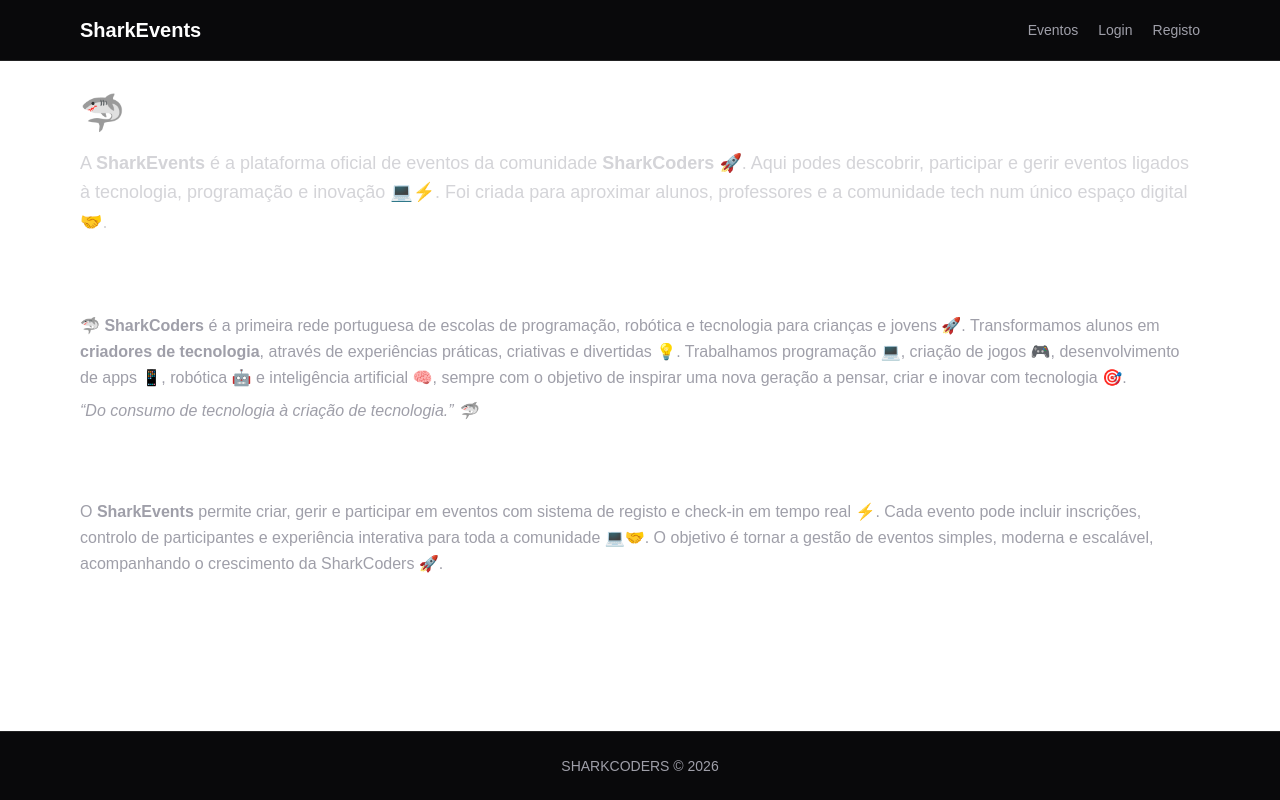
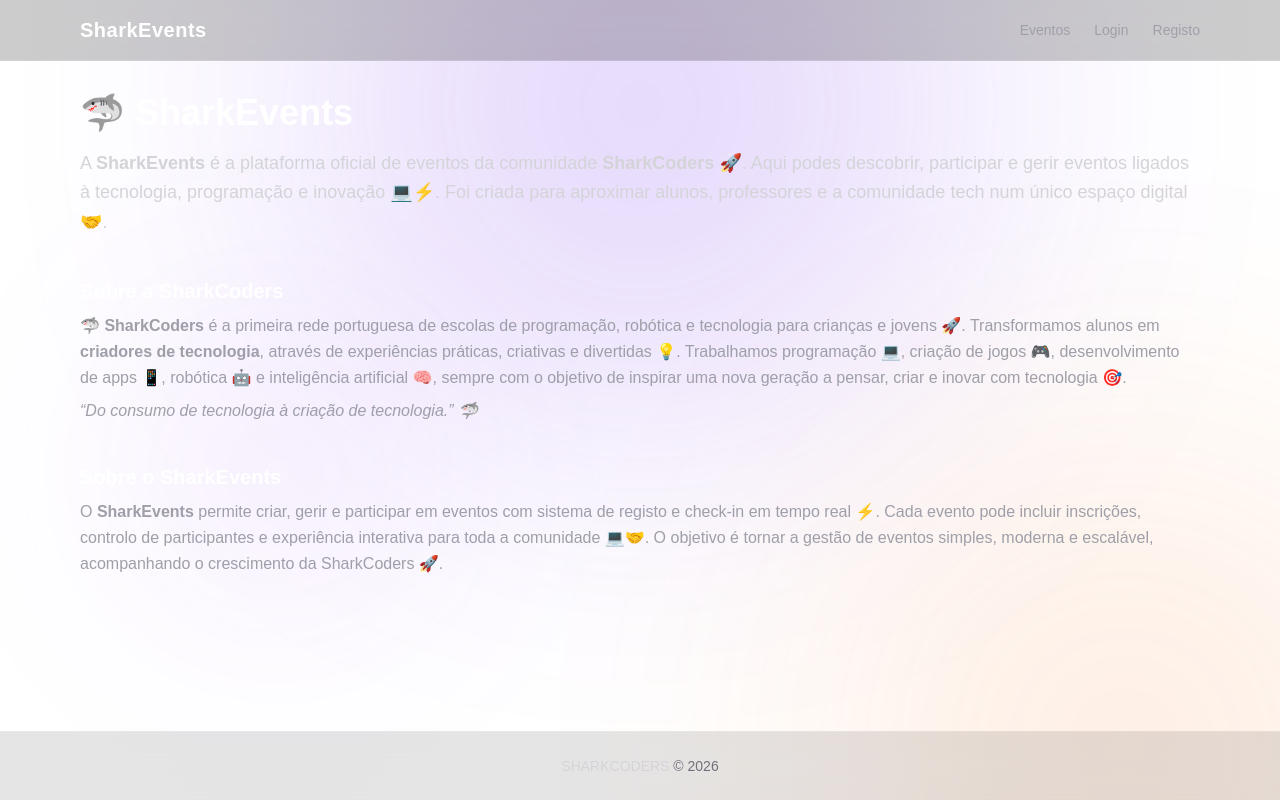
Before and after one commit to flvm-png/sharkevents, a Next.js app: page / in a window 1280 px wide. Built offline with nearby package versions, Linux system fonts and the light colour scheme; no server answers.

Commit message:
rls added + fix events page final + final colors

```diff
--- a/src/app/layout.tsx
+++ b/src/app/layout.tsx
@@ -16,19 +16,72 @@ export default function RootLayout({
 }) {
   return (
     <html lang="pt">
-      <body className="bg-[#0B0B14] text-[#F8FAFC] min-h-screen flex flex-col">
+      <body
+        className="
+          min-h-screen
+          flex flex-col
+          text-[#F8FAFC]
+          bg-gradient-to-b
+          from-[#0B0B14]
+          via-[#0F1022]
+          to-[#0B0B14]
+        "
+      >
+        {/* 🌌 BACKGROUND EFFECTS */}
+        <div className="fixed inset-0 -z-10 overflow-hidden">
+
+          {/* 🟣 ROXO (branding principal) */}
+          <div className="
+            absolute
+            top-[-220px]
+            left-1/2
+            -translate-x-1/2
+            w-[650px]
+            h-[650px]
+            bg-[#7C3AED]
+            opacity-20
+            blur-[140px]
+            rounded-full
+          " />
+
+          {/* 🟠 LARANJA (energia / Sharkcoders accent) */}
+          <div className="
+            absolute
+            bottom-[-220px]
+            right-[-120px]
+            w-[550px]
+            h-[550px]
+            bg-[#F97316]
+            opacity-15
+            blur-[150px]
+            rounded-full
+          " />
+
+          {/* 🟣 pequeno highlight secundário */}
+          <div className="
+            absolute
+            top-[40%]
+            left-[10%]
+            w-[300px]
+            h-[300px]
+            bg-[#A855F7]
+            opacity-10
+            blur-[120px]
+            rounded-full
+          " />
+
+        </div>
 
         {/* HEADER */}
         <Navbar />
 
         {/* MAIN */}
-        <main className="flex-1 max-w-6xl mx-auto w-full px-4 py-8">
+        <main className="flex-1 max-w-6xl mx-auto w-full px-4 py-8 relative z-10">
           {children}
         </main>
 
         {/* FOOTER */}
         <Footer />
-
       </body>
     </html>
   );
--- a/src/components/Footer.tsx
+++ b/src/components/Footer.tsx
@@ -1,17 +1,32 @@
 export default function Footer() {
   return (
-    <footer className="border-t border-white/10 bg-zinc-950">
-      <div className="max-w-6xl mx-auto px-4 py-6 text-center text-sm text-zinc-400">
+    <footer
+      className="
+        mt-16
+        border-t border-white/10
+        bg-black/10
+        backdrop-blur-xl
+      "
+    >
+      <div className="
+        max-w-6xl mx-auto
+        px-4 py-6
+        text-center text-sm text-zinc-400
+      ">
         <p>
           <a
             href="https://www.sharkcoders.pt/"
             target="_blank"
             rel="noopener noreferrer"
-            className="hover:text-white transition"
+            className="
+              text-zinc-300
+              hover:text-[#A855F7]
+              transition
+            "
           >
             SHARKCODERS
           </a>{" "}
-          © {new Date().getFullYear()}
+          <span className="text-zinc-500">© {new Date().getFullYear()}</span>
         </p>
       </div>
     </footer>
--- a/src/components/Navbar.tsx
+++ b/src/components/Navbar.tsx
@@ -35,7 +35,6 @@ export default function Navbar() {
     router.refresh();
   }
 
-  // helper para active link
   function isActive(path: string) {
     return pathname === path;
   }
@@ -44,27 +43,35 @@ export default function Navbar() {
     `transition ${
       isActive(path)
         ? "text-white font-semibold"
-        : "text-zinc-400 hover:text-white"
+        : "text-zinc-400 hover:text-[#A855F7]"
     }`;
 
   return (
-    <header className="bg-zinc-950 border-b border-white/10">
+    <header
+      className="
+        sticky top-0 z-50
+        backdrop-blur-xl
+        bg-black/20
+        border-b border-white/10
+      "
+    >
       <div className="max-w-6xl mx-auto px-4 py-4 flex justify-between items-center">
 
         {/* LOGO */}
-        <Link href="/" className="text-white font-bold text-xl">
+        <Link
+          href="/"
+          className="text-white font-bold text-xl tracking-wide"
+        >
           SharkEvents
         </Link>
 
         {/* NAV */}
-        <nav className="flex items-center gap-5 text-sm">
+        <nav className="flex items-center gap-6 text-sm">
 
-          {/* PUBLIC */}
           <Link href="/events" className={linkClass("/events")}>
             Eventos
           </Link>
 
-          {/* AUTH */}
           {user ? (
             <>
               <Link href="/dashboard" className={linkClass("/dashboard")}>
@@ -77,7 +84,11 @@ export default function Navbar() {
 
               <button
                 onClick={logout}
-                className="text-red-400 hover:text-red-300 transition"
+                className="
+                  text-[#F97316]
+                  hover:text-[#fb923c]
+                  transition
+                "
               >
                 Logout
               </button>
```
